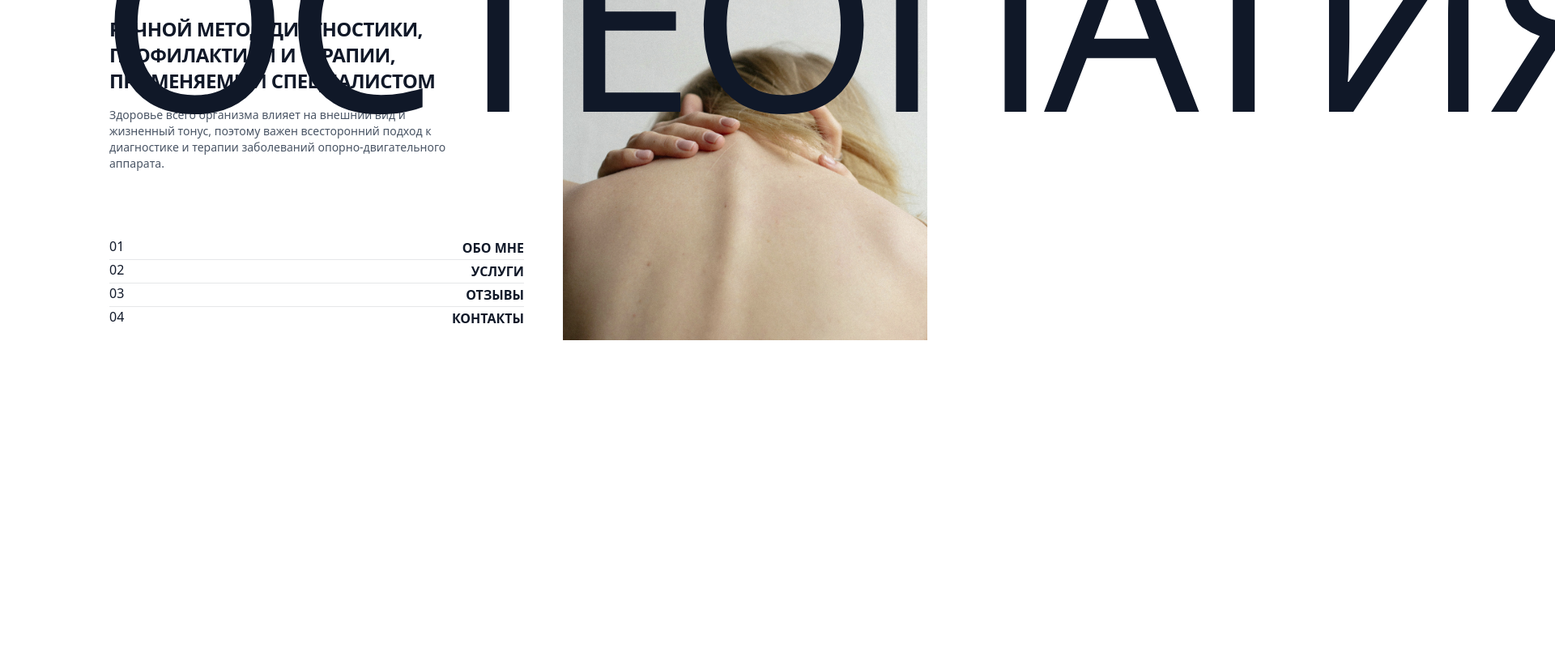
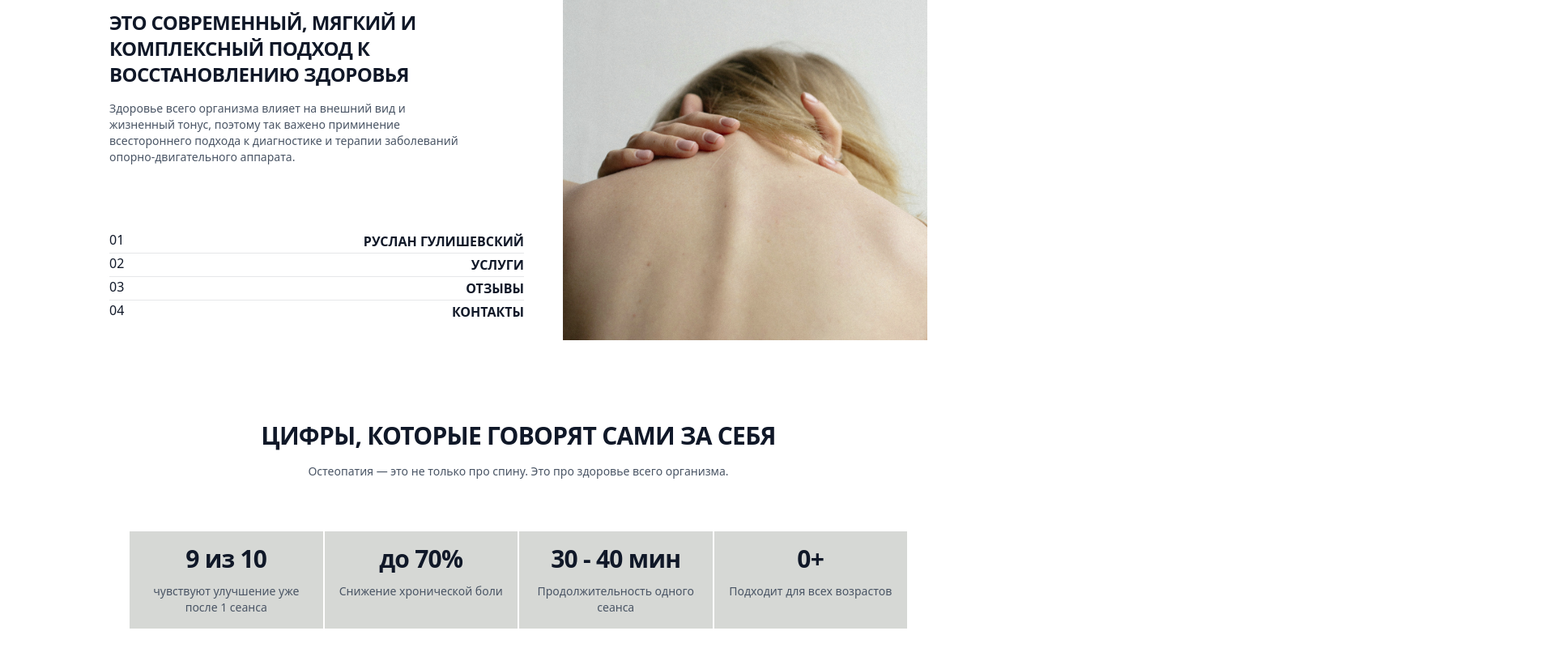
Before and after one commit to olgatenison/osteopathy, a Next.js app: page / in a window 1280 px wide. Shown: the part 160-960 px from the top of the page at 81% size, 1920 px wide, since content can reach past the window. Before the commit the page ends 800 px from the top, so only its background shows below. Built offline with nearby package versions, Linux system fonts and the light colour scheme.

Commit message:
infografic

```diff
--- a/src/app/components/Hero.jsx
+++ b/src/app/components/Hero.jsx
@@ -2,7 +2,7 @@ import Image from "next/image";
 const points = [
   {
     number: "01",
-    title: "Обо мне",
+    title: "Руслан Гулишевский",
     id: "",
   },
   {
@@ -27,14 +27,14 @@ export default function Hero() {
     <div className="max-w-7xl px-6 mx-auto">
       <div className="mx-auto flex flex-row justify-center gap-12">
         <div className="mt-40 relative">
-          <h2 className="mt-5 text-pretty text-2xl font-semibold tracking-tight text-gray-900 max-w-lg uppercase font-sans ">
-            Ручной метод диагностики, профилактики и терапии, применяемый
-            специалистом
+          <h2 className="mt-3 text-pretty text-2xl font-semibold tracking-tight text-gray-900 max-w-lg uppercase font-sans ">
+            это современный, мягкий и комплексный подход к восстановлению
+            здоровья
           </h2>
           <p className="mt-4 text-sm font-regular text-gray-600  max-w-md">
             Здоровье всего организма влияет на внешний вид и жизненный тонус,
-            поэтому важен всесторонний подход к диагностике и терапии
-            заболеваний опорно-двигательного аппарата.
+            поэтому так важено приминение всестороннего подхода к диагностике и
+            терапии заболеваний опорно-двигательного аппарата.
           </p>
           <div className=" mt-20 divide-y divide-gray-900/10 ">
             {points.map((point) => (
@@ -54,7 +54,7 @@ export default function Hero() {
             ))}
           </div>
 
-          <h1 className="mt-10 w-full font-light tracking-tight text-gray-900 uppercase font-sans text-4xl sm:text-6xl md:text-8xl lg:text-[120px] xl:text-[300px] absolute z-2 -top-42 -left-3">
+          <h1 className="mt-10 w-full font-light tracking-tight text-gray-900 uppercase font-sans text-4xl sm:text-6xl md:text-8xl lg:text-[120px] xl:text-[120px] absolute z-2 -top-42 -left-3">
             остеопатия
           </h1>
         </div>
--- /dev/null
+++ b/src/app/components/Infografic.jsx
@@ -0,0 +1,42 @@
+const stats = [
+  {
+    id: 1,
+    name: "чувствуют улучшение уже после 1 сеанса",
+    value: "9 из 10",
+  },
+  { id: 2, name: "Снижение хронической боли", value: "до 70%" },
+  { id: 3, name: "Продолжительность одного сеанса", value: "30 - 40 мин" },
+  { id: 4, name: "Подходит для всех возрастов", value: "0+" },
+];
+
+export default function Infografic() {
+  return (
+    <div className=" py-20">
+      <div className="mx-auto max-w-5xl px-6 lg:px-8">
+        <div className="mx-auto max-w-2xl lg:max-w-none">
+          <div className="text-center">
+            <h2 className="mt-5 text-pretty text-3xl font-semibold tracking-tight text-gray-900 uppercase font-sans ">
+              Цифры, которые говорят сами за себя
+            </h2>
+            <p className="mt-4 text-sm font-regular text-gray-600 ">
+              Остеопатия — это не только про спину. Это про здоровье всего
+              организма.
+            </p>
+          </div>
+          <dl className="mt-16 grid grid-cols-1 gap-0.5 overflow-hidden text-center sm:grid-cols-2 lg:grid-cols-4">
+            {stats.map((stat) => (
+              <div key={stat.id} className="flex flex-col bg-[#d6d8d5] p-4">
+                <dt className="text-sm  mt-3 font-regular text-gray-600 ">
+                  {stat.name}
+                </dt>
+                <dd className="order-first text-3xl font-semibold tracking-tight text-gray-900 font-sans">
+                  {stat.value}
+                </dd>
+              </div>
+            ))}
+          </dl>
+        </div>
+      </div>
+    </div>
+  );
+}
--- a/src/app/page.js
+++ b/src/app/page.js
@@ -1,10 +1,12 @@
 import Image from "next/image";
 import Hero from "./components/Hero";
+import Infografic from "./components/Infografic";
 
 export default function Home() {
   return (
     <>
       <Hero />
+      <Infografic />
     </>
   );
 }
```
Also changed, not shown: src/app/components/About.jsx (added, +9 -0 lines).
